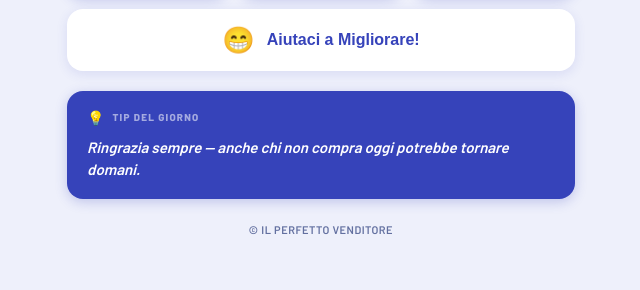
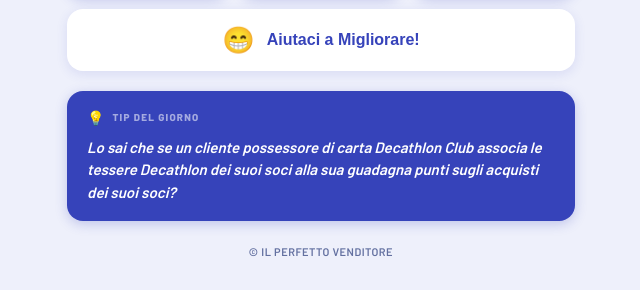
Before and after one commit to ValerioOttobre/Il-Perfetto-Venditore, a plain HTML site: page index.html in a window 1280 px wide. Shown: the part 729-1019 px from the top of the page, without its empty margins (319-959 px from the left). Before the commit the page ends 997 px from the top, so only its background shows below. Drawn offline with nearby package versions, Linux system fonts and the light colour scheme; a web font is replaced by a local one.

Commit message:
Update index.html

```diff
--- a/index.html
+++ b/index.html
@@ -369,24 +369,24 @@
     filterButtons(searchInput.value.toLowerCase().trim());
   });
 
-  // ── TIPS ──
-  const tips = [
-    "Ascolta prima di parlare: capisci cosa cerca il cliente prima di proporre qualsiasi prodotto.",
-    "Un sorriso autentico vale più di qualsiasi tecnica di vendita.",
-    "Conosci i tuoi prodotti meglio dei tuoi clienti: la competenza crea fiducia.",
-    "Non vendere un prodotto, risolvi un problema.",
-    "Il cliente che torna è più prezioso di dieci clienti nuovi.",
-    "Fai domande aperte: 'Cosa ti serve?' apre più porte di 'Posso aiutarti?'",
-    "Mostra entusiasmo per ciò che vendi — l'energia si trasmette.",
-    "Un reso gestito bene può trasformare un cliente insoddisfatto in un cliente fedele.",
-    "Proponi sempre un articolo complementare: non è insistenza, è servizio.",
-    "Il linguaggio del corpo conta quanto le parole: stai dritto, mantieni il contatto visivo.",
-    "Ricorda il nome del cliente — è il suono che preferisce sentire.",
-    "Una promessa mantenuta vale più di mille promesse fatte.",
-    "Se non sai rispondere, dì 'Lo scopro subito per te' — non improvvisare.",
-    "Il momento migliore per fidelizzare un cliente è durante il primo acquisto.",
-    "Ringrazia sempre — anche chi non compra oggi potrebbe tornare domani.",
-  ];
+const tips = [
+    "Un approccio di vendita Omnicanale ci permette di unire i vantaggi del commercio fisico e digitale, come vendere il nostro catalogo online anche quando non è presente fisicamente in negozio.",
+    "Un cliente soddisfatto parla bene di noi a 0 persone, un cliente entusiasta parla bene di noi a 3 persone, un cliente deluso parla male di noi a 7 persone.",
+    "Applicare la presentazione WOW con il cliente aiuta a rompere il ghiaccio e conquistare la fiducia dei clienti, aumentando notevolmente le possibilità di concludere una migliore vendita.",
+    "Quando interagisci con un cliente ricordati di ascoltare circa il doppio di quanto parli.",
+    "Il principio cardine della vendita creativa è indagare i bisogni palesi inespressi ed i bisogni latenti dei clienti tramite un efficace mix di domande aperte e chiuse.",
+    "Ricorda di applicare l'approccio T.A.S.K. : Trust, Ask, Solution, Klose.",
+    "Utilizza al meglio tutti i canali comunicativi ricordando che quello che dici (Verbale) impatta l'efficacia della tua comunicazione SOLO per il 7%. Il restante 93% dipende da quello che non dici (Paraverbale e Non Verbale).",
+    "Usa domande aperte per carpire più informazioni possibili dal cliente e domande chiuse per guidare la comunicazione, ottenere conferme e chiudere la vendita.",
+    "Proponi la vendita complementare prima di concludere la vendita ma solo dopo aver individuato e validato il prodotto principale.",
+    "Spesso le obiezioni sono il segnale di acquisto più forte. Impegniamoci a sfruttarle a nostro vantaggio per condurre una vendita efficace.",
+    "Non diciamo mai di NO al cliente e sfruttiamo le potenzialità della vendita omnicanale con l'ausilio di tutti gli strumenti a nostra disposizione: Kiosk, Moby, Palette RFID, ecc)",
+    "Il 40% della clientela che lascia il negozio senza comprare sarebbe potuta essere soddisfatta dall'Ordine Digitale In Store. La CA persa è stimata a circa il 10% della CA instore (esempio su Fiumicino circa 2 mln€).",
+    "Lo sai che dal sito si possono fare carte regalo da 5€ fino a 500€?",
+    "Lo sai che se un articolo è disponibile in qualsiasi negozio Romano il cliente può averlo entro il giorno dopo nel negozio che preferisce?",
+    "Lo sai che se un cliente possessore di carta Decathlon Club associa le tessere Decathlon dei suoi soci alla sua guadagna punti sugli acquisti dei suoi soci?",
+    "Lo sai che esista un'assicurazione generica valida per qualsiasi prodotto Decathlon eccetto tessile, calzature e i prodotti con assicurazioni dedicate (biciclette e macchinari fitness)?",
+];
 
   document.getElementById('tipText').textContent = tips[Math.floor(Math.random() * tips.length)];
 </script>
```
